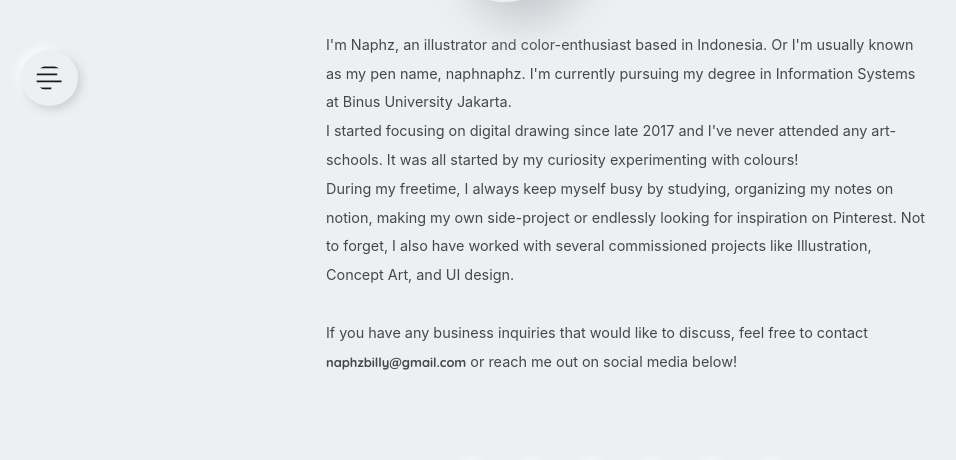
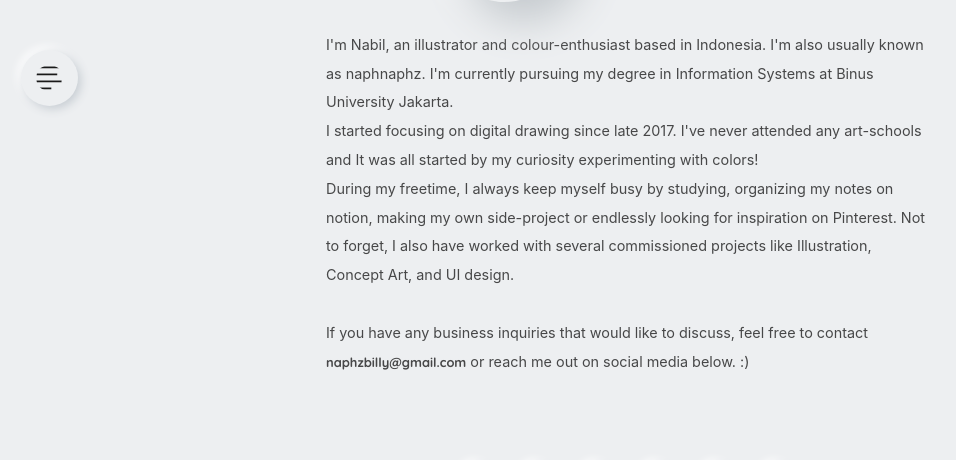
Before and after one commit to klerikdust/portfolio, a website: page html/about.html in a window 1280 px wide. Shown: the part 310-770 px from the top of the page, without its empty margins (14-970 px from the left). Drawn offline with Linux system fonts and the light colour scheme.

Commit message:
docs(about): updated content

```diff
--- a/html/about.html
+++ b/html/about.html
@@ -8,16 +8,16 @@
     <!-- Primary Meta Tags -->
     <title>Get to know about me | Naphz</title>
     <meta name="title" content="Get to know about me | Naphz">
-    <meta name="description" content="Hi there! I'm Naphz, an illustrator and colour-enthusiast based in Indonesia. I'm usually known as naphnaphz which is my pen name.
-    I started focusing on digital drawing since late 2017 and I've never attended any art-schools. It was all started by my curiosity experimenting with colours!
+    <meta name="description" content="Hi there! I'm Nabil, an illustrator and colour-enthusiast based in Indonesia. I'm also usually known as naphnaphz.
+    I started focusing on digital drawing since late 2017. I've never attended any art-schools and It was all started by my curiosity experimenting with colors!
     ">
 
     <!-- Open Graph / Facebook -->
     <meta property="og:type" content="website">
     <meta property="og:url" content="https://naphz.com/html/about.html">
     <meta property="og:title" content="Get to know about me | Naphz">
-    <meta property="og:description" content="Hi there! I'm Naphz, an illustrator and colour-enthusiast based in Indonesia. I'm usually known as naphnaphz which is my pen name.
-    I started focusing on digital drawing since late 2017 and I've never attended any art-schools. It was all started by my curiosity experimenting with colours!
+    <meta property="og:description" content="Hi there! I'm Nabil, an illustrator and colour-enthusiast based in Indonesia. I'm also usually known as naphnaphz.
+    I started focusing on digital drawing since late 2017. I've never attended any art-schools and It was all started by my curiosity experimenting with colors!
     ">
     <meta property="og:image" content="https://naphz.com/assets/banner3.png">
 
@@ -25,8 +25,8 @@
     <meta property="twitter:card" content="summary_large_image">
     <meta property="twitter:url" content="https://naphz.com/html/about.html">
     <meta property="twitter:title" content="Get to know about me | Naphz">
-    <meta property="twitter:description" content="Hi there! I'm Naphz, an illustrator and colour-enthusiast based in Indonesia. I'm usually known as naphnaphz which is my pen name.
-    I started focusing on digital drawing since late 2017 and I've never attended any art-schools. It was all started by my curiosity experimenting with colours!
+    <meta property="twitter:description" content="Hi there! I'm Nabil, an illustrator and colour-enthusiast based in Indonesia. I'm also usually known as naphnaphz.
+    I started focusing on digital drawing since late 2017. I've never attended any art-schools and It was all started by my curiosity experimenting with colors!
     ">
     <meta property="twitter:image" content="https://naphz.com/assets/banner3.png">
 
@@ -74,17 +74,15 @@
                 <img src="../assets/pfp.jpg" alt="avatar"/>
                 <h1>Hi, there!</h1>
             </div>
-             <p class="contents">I'm Naphz, an illustrator and color-enthusiast based in Indonesia.
-            Or I'm usually known as my pen name, naphnaphz.
-
+             <p class="contents">I'm Nabil, an illustrator and colour-enthusiast based in Indonesia. I'm also usually known as naphnaphz.
             I'm currently pursuing my degree in Information Systems at Binus University Jakarta.<br>
-            I started focusing on digital drawing since late 2017 and I've never attended any art-schools. It was all started by my curiosity experimenting with colours!<br>
+            I started focusing on digital drawing since late 2017. I've never attended any art-schools and It was all started by my curiosity experimenting with colors!<br>
             During my freetime, I always keep myself busy by studying, organizing my notes on notion, making my own side-project or endlessly looking for inspiration on Pinterest.
             Not to forget, I also have worked with several commissioned projects like Illustration, Concept Art, and UI design.<br><br>
 
             If you have any business inquiries that would like to discuss, feel free to contact
             <strong><a class="email" href="mailto:naphzbilly@gmail.com" target="_blank">naphzbilly@gmail.com</a></strong>
-            or reach me out on social media below!
+            or reach me out on social media below. :)
             </p>
             <ul class="social-profiles-about flex">
                 <li> <a href="mailto:naphzbilly@gmail.com"><i class="fa fa-envelope"></i></a></li>
```
